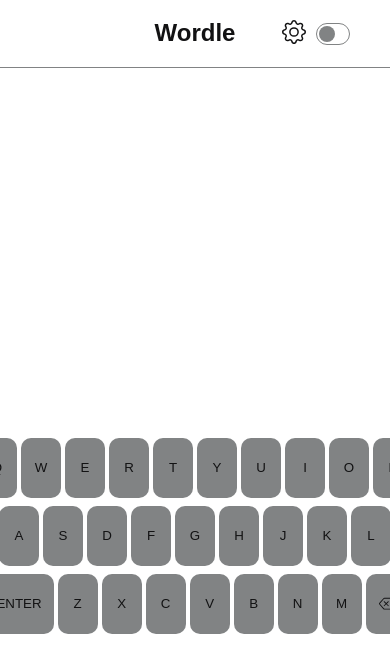
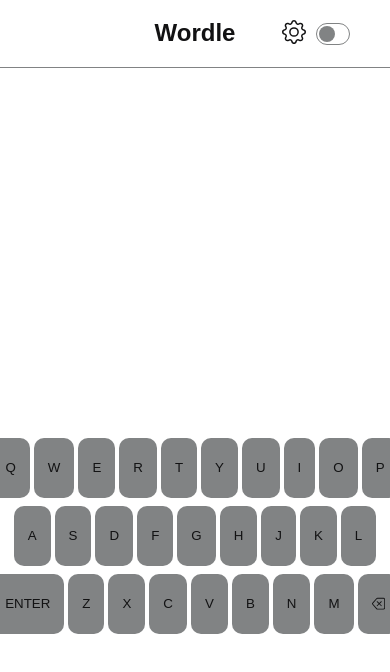
Before and after one commit to mritunjaysaha/wordle, a React (Create React App) app: page / in a window 390 px wide. Shown: the top 672 px of the page. Built offline with nearby package versions, Linux system fonts and the light colour scheme.

Commit message:
styles: updated keyboard for mobile layout

```diff
--- a/src/styles/index.scss
+++ b/src/styles/index.scss
@@ -85,7 +85,8 @@
     place-items: center;
 
     @include breakpoint(x_small) {
-        padding: 0.8rem 1.2rem;
+        min-width: 3rem;
+        padding: 0.8rem 1.4rem;
     }
 }
 .green {
```
